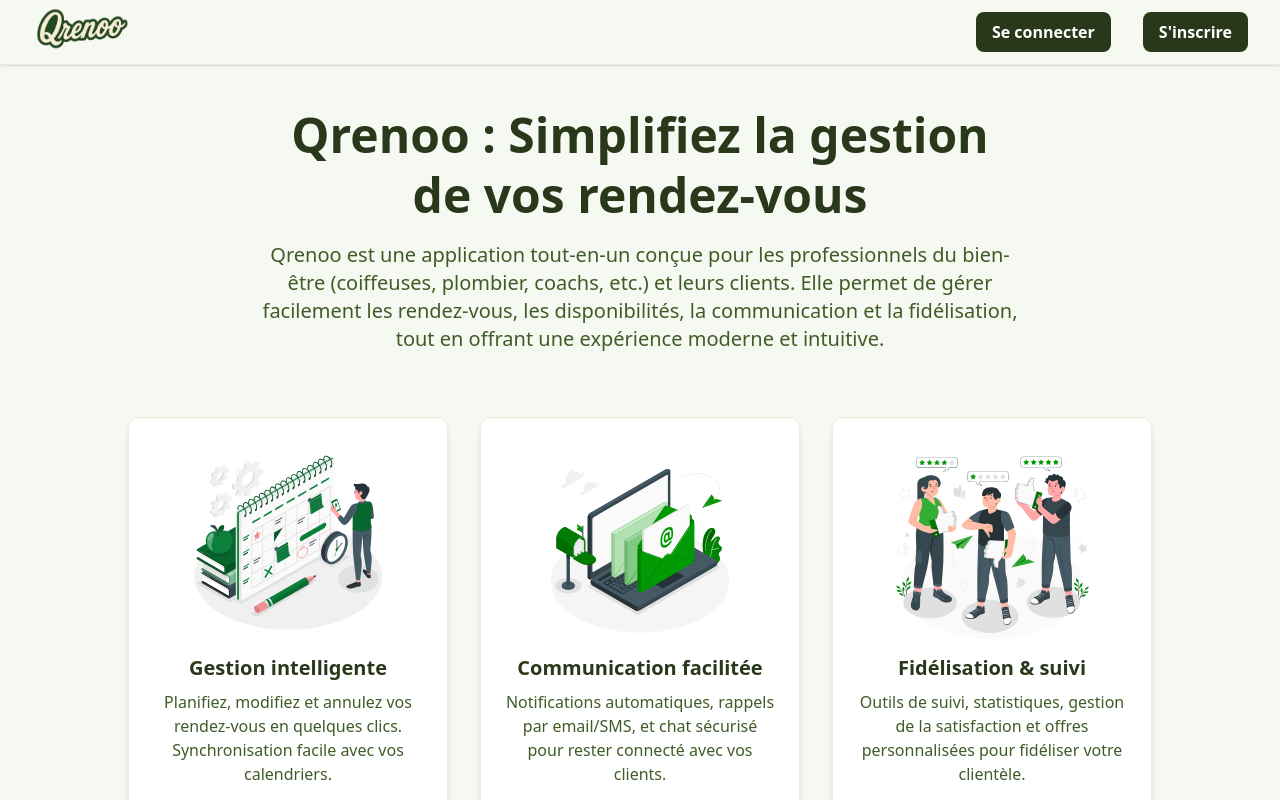
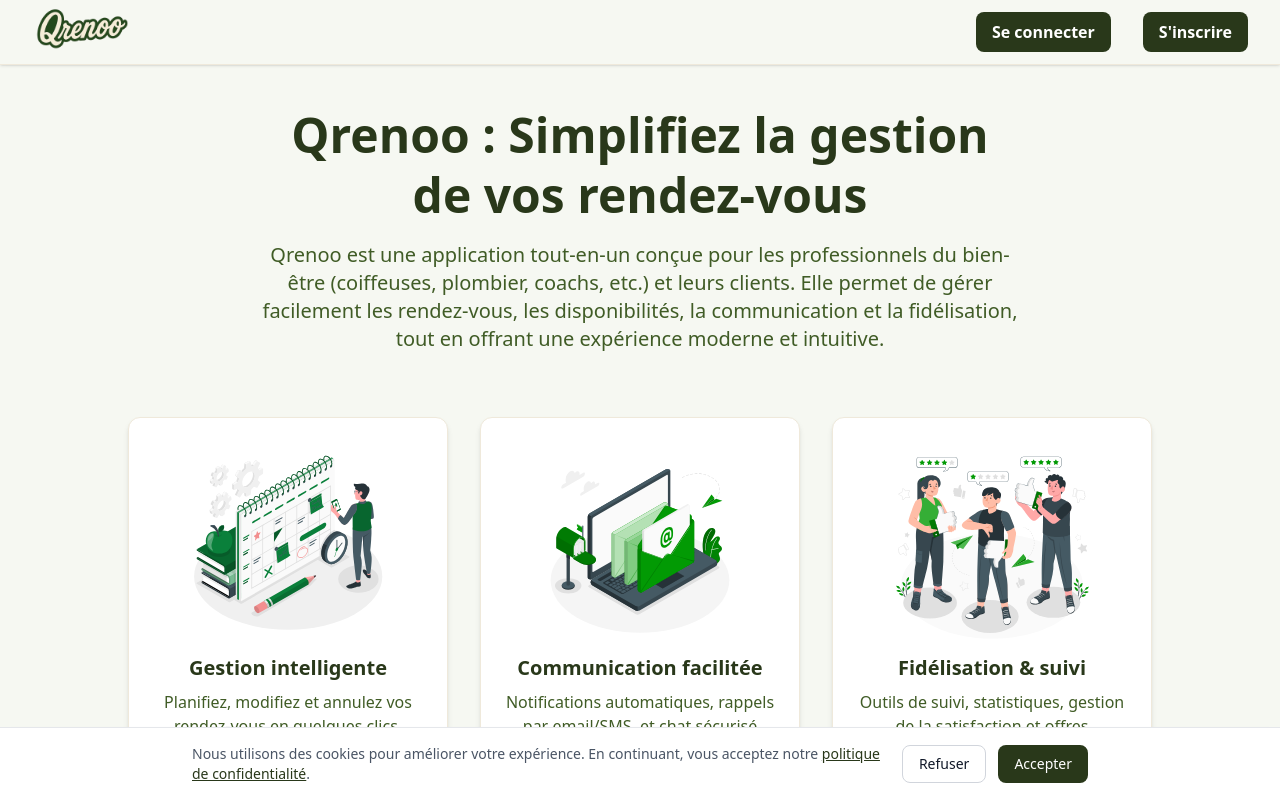
Before and after one commit to lepikeman/qrenoo, a Next.js app: page / in a window 1280 px wide. Built offline with nearby package versions, Linux system fonts and the light colour scheme; no server answers.

Commit message:
add cookie

```diff
--- /dev/null
+++ b/app/components/CookieConsent.tsx
@@ -0,0 +1,62 @@
+"use client";
+
+import { useEffect, useState } from "react";
+import Link from "next/link";
+
+export default function CookieConsent() {
+  const [showConsent, setShowConsent] = useState(false);
+
+  useEffect(() => {
+    const consent = localStorage.getItem("cookieConsent");
+    if (!consent) {
+      setShowConsent(true);
+    }
+  }, []);
+
+  const acceptCookies = () => {
+    localStorage.setItem("cookieConsent", "accepted");
+    setShowConsent(false);
+  };
+
+  const rejectCookies = () => {
+    localStorage.setItem("cookieConsent", "rejected");
+    setShowConsent(false);
+  };
+
+  if (!showConsent) return null;
+
+  return (
+    <div className="fixed bottom-0 left-0 right-0 bg-white border-t border-gray-200 p-4 shadow-lg z-50">
+      <div className="container mx-auto max-w-4xl flex flex-col md:flex-row items-start md:items-center justify-between gap-4">
+        <div className="flex-1">
+          <p className="text-sm text-gray-600">
+            Nous utilisons des cookies pour améliorer votre expérience. En
+            continuant, vous acceptez notre{" "}
+            <Link
+              href="/rgpd"
+              className="text-[#29381a] underline hover:text-opacity-80"
+            >
+              politique de confidentialité
+            </Link>
+            .
+          </p>
+        </div>
+
+        <div className="flex gap-3">
+          <button
+            onClick={rejectCookies}
+            className="px-4 py-2 text-sm border border-gray-300 rounded-lg hover:bg-gray-50 transition-colors"
+          >
+            Refuser
+          </button>
+          <button
+            onClick={acceptCookies}
+            className="px-4 py-2 text-sm bg-[#29381a] text-white rounded-lg hover:bg-opacity-90 transition-colors"
+          >
+            Accepter
+          </button>
+        </div>
+      </div>
+    </div>
+  );
+}
--- a/app/layout.tsx
+++ b/app/layout.tsx
@@ -5,6 +5,7 @@
 import NavigationShell from "./components/NavigationShell";
 import { ReactNode } from "react";
 import Footer from "./components/Footer";
+import CookieConsent from "./components/CookieConsent";
 
 const inter = Inter({
   variable: "--font-inter",
@@ -29,9 +30,9 @@
               { label: "RGPD", href: "/rgpd" },
               { label: "Contact", href: "/contact" },
             ]}
-          >
-          </Footer>
+          />
         </NavigationShell>
+        <CookieConsent />
       </body>
     </html>
   );
```
